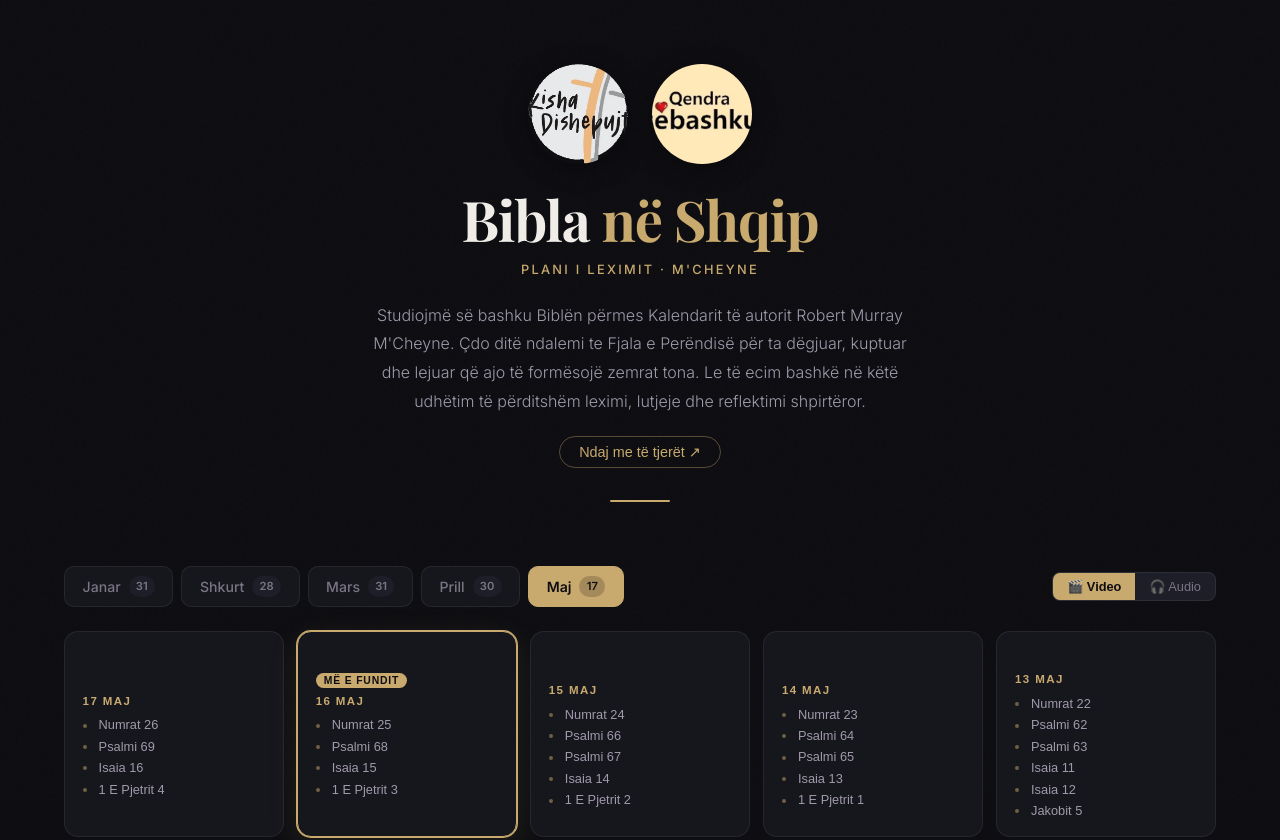
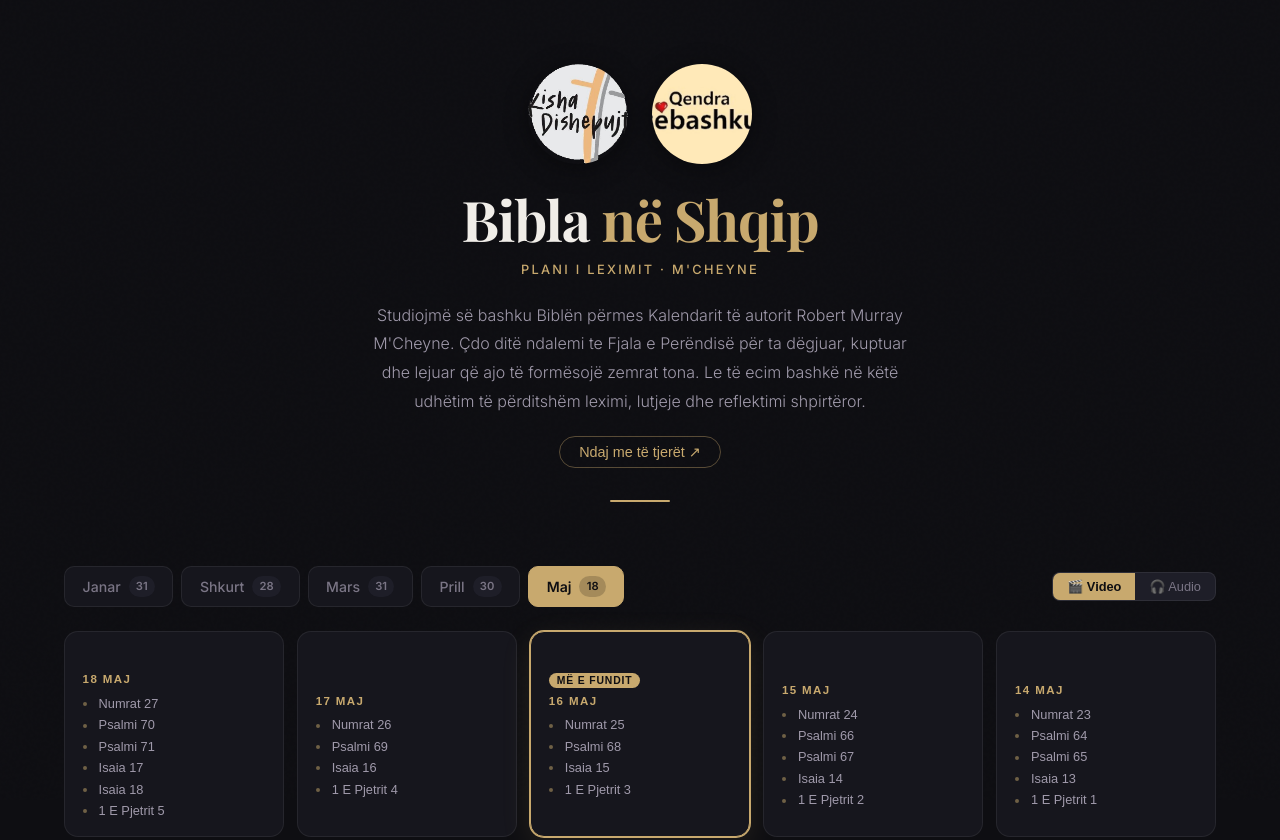
Before and after one commit to jeffandmeredith-max/bibla-shqip, a React (Vite) app: page / in a window 1280 px wide. Shown: the top 840 px of the page. Built offline with nearby package versions, Linux system fonts and the light colour scheme.

Commit message:
chore: daily update 2026-05-18

```diff
--- a/src/data/may.js
+++ b/src/data/may.js
@@ -453,5 +453,36 @@ export const may = [
         "start": 905
       }
     ]
+  },
+  {
+    "day": 18,
+    "date": "18 Maj",
+    "videoId": "kZtfT2wkjCU",
+    "readings": [
+      {
+        "title": "Numrat 27",
+        "start": 0
+      },
+      {
+        "title": "Psalmi 70",
+        "start": 189
+      },
+      {
+        "title": "Psalmi 71",
+        "start": 229
+      },
+      {
+        "title": "Isaia 17",
+        "start": 390
+      },
+      {
+        "title": "Isaia 18",
+        "start": 529
+      },
+      {
+        "title": "1 E Pjetrit 5",
+        "start": 620
+      }
+    ]
   }
 ]
```
